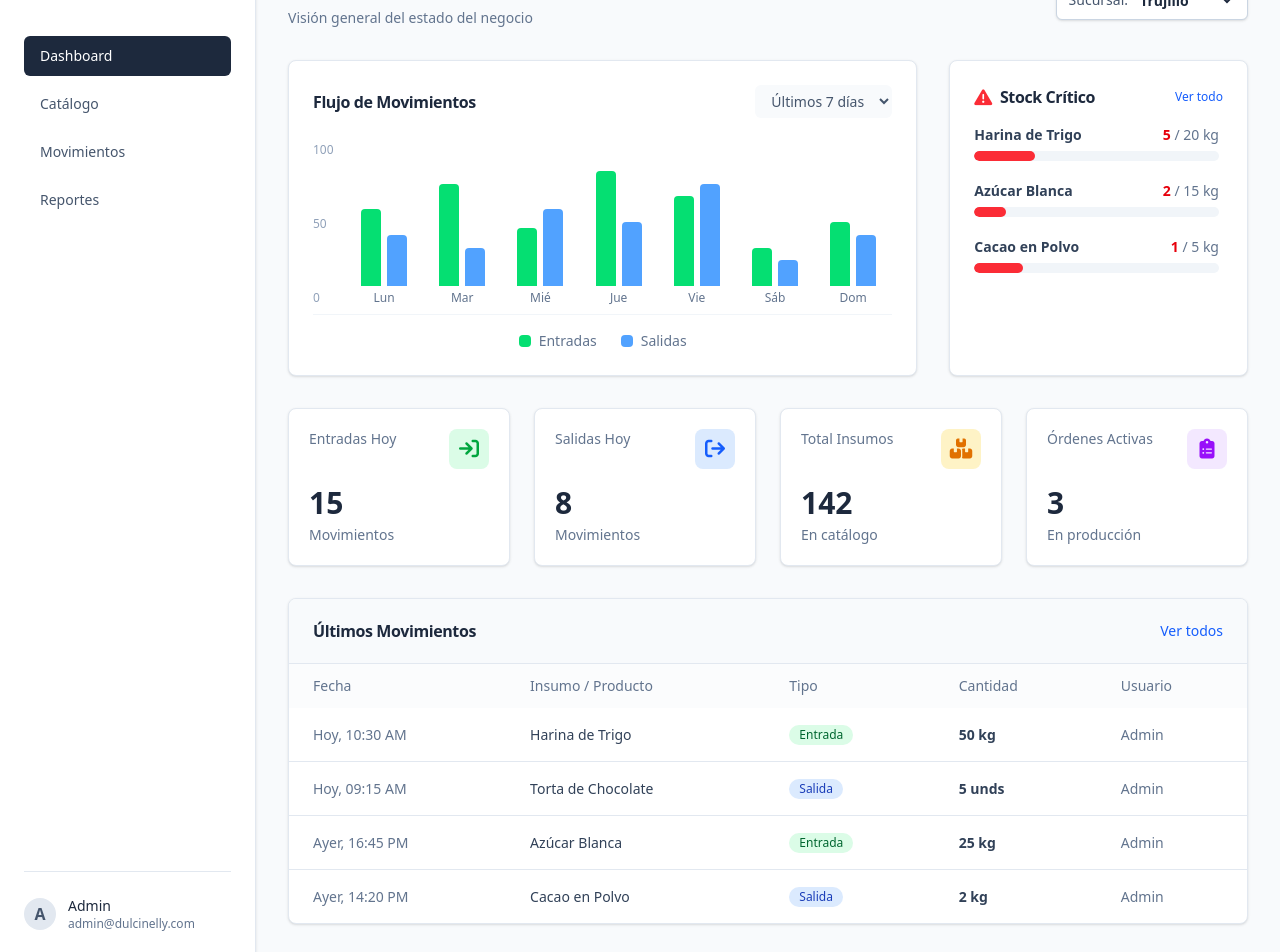
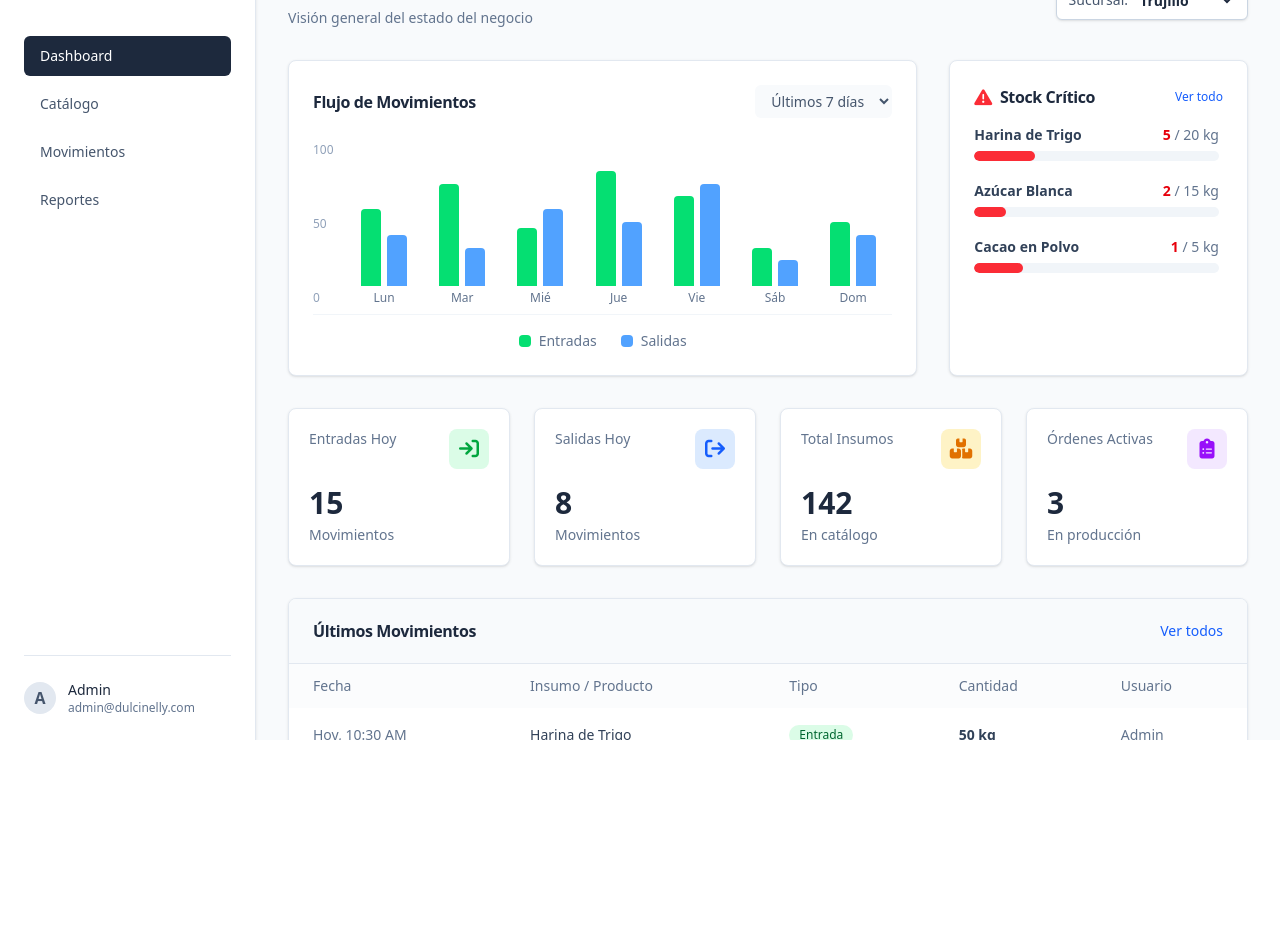
Before and after one commit to GerardoRodr/DulcinellyERP, an Angular app: page /dashboard in a window 1280 px wide. Shown: the part 60-1012 px from the top of the page. After the commit the page ends 800 px from the top, so only its background shows below. Built offline with nearby package versions, Linux system fonts and the light colour scheme.

Commit message:
refactor: implement LayoutComponent to centralize sidebar and remove duplicate code across views

```diff
--- a/src/app/features/catalog/catalog.component.html
+++ b/src/app/features/catalog/catalog.component.html
@@ -1,41 +1,4 @@
-<div class="min-h-screen bg-slate-50 flex text-slate-800 font-sans relative">
-
-  <!-- Sidebar -->
-  <aside class="w-64 bg-white border-r border-slate-200 p-6 flex flex-col flex-shrink-0 shadow-sm z-10">
-    <div class="flex items-center mb-10">
-      <div class="w-8 h-8 rounded bg-slate-800 flex items-center justify-center mr-3">
-        <i class="fa-solid fa-cookie-bite text-white"></i>
-      </div>
-      <h1 class="text-xl font-bold text-slate-800 tracking-tight">DulciNelly</h1>
-    </div>
-
-    <nav class="space-y-2 text-sm font-medium">
-      <a *ngFor="let item of menuItems"
-         [routerLink]="item.route"
-         class="block px-4 py-2.5 rounded-md transition-colors duration-200"
-         [class.bg-slate-800]="item.active"
-         [class.text-white]="item.active"
-         [class.text-slate-600]="!item.active"
-         [class.hover:bg-slate-100]="!item.active"
-         [class.hover:text-slate-900]="!item.active">
-        {{ item.label }}
-      </a>
-    </nav>
-
-    <div class="mt-auto pt-6 border-t border-slate-200">
-      <div class="flex items-center">
-        <div class="w-8 h-8 rounded-full bg-slate-200 flex items-center justify-center text-slate-600 font-bold mr-3">A</div>
-        <div>
-          <p class="text-sm font-medium text-slate-800">Admin</p>
-          <p class="text-xs text-slate-500">admin@dulcinelly.com</p>
-        </div>
-      </div>
-    </div>
-  </aside>
-
-  <!-- Main Content -->
-  <main class="flex-1 p-8 overflow-y-auto">
-    <div class="max-w-6xl mx-auto">
+<div class="max-w-6xl mx-auto">
 
       <!-- Header Area -->
       <div class="flex flex-col sm:flex-row sm:items-center sm:justify-between mb-8">
@@ -108,7 +71,6 @@
       </div>
 
     </div>
-  </main>
 
   <!-- Modal overlay -->
   <div *ngIf="showModal" class="fixed inset-0 bg-slate-900/50 flex items-center justify-center z-50 p-4">
@@ -179,5 +141,3 @@
 
     </div>
   </div>
-
-</div>
--- a/src/app/features/catalog/catalog.component.ts
+++ b/src/app/features/catalog/catalog.component.ts
@@ -32,12 +32,7 @@ export class CatalogComponent {
   isEditing = false;
   productForm: FormGroup;
 
-  menuItems = [
-    { label: 'Dashboard', active: false, route: '/dashboard' },
-    { label: 'Catálogo', active: true, route: '/catalog' },
-    { label: 'Movimientos', active: false, route: '/movimientos' },
-    { label: 'Reportes', active: false, route: '/reportes' }
-  ];
+
 
   constructor(private fb: FormBuilder) {
     this.productForm = this.fb.group({
--- a/src/app/features/dashboard/dashboard.component.html
+++ b/src/app/features/dashboard/dashboard.component.html
@@ -1,41 +1,4 @@
-<div class="min-h-screen bg-slate-50 flex text-slate-800 font-sans">
-
-  <!-- Sidebar -->
-  <aside class="w-64 bg-white border-r border-slate-200 p-6 flex flex-col flex-shrink-0 shadow-sm z-10">
-    <div class="flex items-center mb-10">
-      <div class="w-8 h-8 rounded bg-slate-800 flex items-center justify-center mr-3">
-        <i class="fa-solid fa-cookie-bite text-white"></i>
-      </div>
-      <h1 class="text-xl font-bold text-slate-800 tracking-tight">DulciNelly</h1>
-    </div>
-
-    <nav class="space-y-2 text-sm font-medium">
-      <a *ngFor="let item of menuItems"
-         [routerLink]="item.route"
-         class="block px-4 py-2.5 rounded-md transition-colors duration-200"
-         [class.bg-slate-800]="item.active"
-         [class.text-white]="item.active"
-         [class.text-slate-600]="!item.active"
-         [class.hover:bg-slate-100]="!item.active"
-         [class.hover:text-slate-900]="!item.active">
-        {{ item.label }}
-      </a>
-    </nav>
-
-    <div class="mt-auto pt-6 border-t border-slate-200">
-      <div class="flex items-center">
-        <div class="w-8 h-8 rounded-full bg-slate-200 flex items-center justify-center text-slate-600 font-bold mr-3">A</div>
-        <div>
-          <p class="text-sm font-medium text-slate-800">Admin</p>
-          <p class="text-xs text-slate-500">admin@dulcinelly.com</p>
-        </div>
-      </div>
-    </div>
-  </aside>
-
-  <!-- Main Content -->
-  <main class="flex-1 p-8 overflow-y-auto">
-    <div class="max-w-5xl mx-auto">
+<div class="max-w-5xl mx-auto">
 
       <!-- Header Area -->
       <div class="flex flex-col sm:flex-row sm:items-center sm:justify-between mb-8">
@@ -216,5 +179,3 @@
       </div>
 
     </div>
-  </main>
-</div>
--- a/src/app/features/dashboard/dashboard.component.ts
+++ b/src/app/features/dashboard/dashboard.component.ts
@@ -33,12 +33,6 @@ export class DashboardComponent {
     { date: 'Ayer, 14:20 PM', item: 'Cacao en Polvo', type: 'Salida', qty: '2 kg', user: 'Admin' }
   ];
 
-  menuItems = [
-    { label: 'Dashboard', active: true, route: '/dashboard' },
-    { label: 'Catálogo', active: false, route: '/catalog' },
-    { label: 'Movimientos', active: false, route: '/movimientos' },
-    { label: 'Reportes', active: false, route: '/reportes' }
-  ];
 
   onBranchChange(event: Event) {
     const selectElement = event.target as HTMLSelectElement;
--- a/src/app/features/movimientos/movimientos.component.html
+++ b/src/app/features/movimientos/movimientos.component.html
@@ -1,41 +1,4 @@
-<div class="min-h-screen bg-slate-50 flex text-slate-800 font-sans relative">
-
-  <!-- Sidebar -->
-  <aside class="w-64 bg-white border-r border-slate-200 p-6 flex flex-col flex-shrink-0 shadow-sm z-10">
-    <div class="flex items-center mb-10">
-      <div class="w-8 h-8 rounded bg-slate-800 flex items-center justify-center mr-3">
-        <i class="fa-solid fa-cookie-bite text-white"></i>
-      </div>
-      <h1 class="text-xl font-bold text-slate-800 tracking-tight">DulciNelly</h1>
-    </div>
-
-    <nav class="space-y-2 text-sm font-medium">
-      <a *ngFor="let item of menuItems"
-         [routerLink]="item.route"
-         class="block px-4 py-2.5 rounded-md transition-colors duration-200"
-         [class.bg-slate-800]="item.active"
-         [class.text-white]="item.active"
-         [class.text-slate-600]="!item.active"
-         [class.hover:bg-slate-100]="!item.active"
-         [class.hover:text-slate-900]="!item.active">
-        {{ item.label }}
-      </a>
-    </nav>
-
-    <div class="mt-auto pt-6 border-t border-slate-200">
-      <div class="flex items-center">
-        <div class="w-8 h-8 rounded-full bg-slate-200 flex items-center justify-center text-slate-600 font-bold mr-3">A</div>
-        <div>
-          <p class="text-sm font-medium text-slate-800">Admin</p>
-          <p class="text-xs text-slate-500">admin@dulcinelly.com</p>
-        </div>
-      </div>
-    </div>
-  </aside>
-
-  <!-- Main Content -->
-  <main class="flex-1 p-8 overflow-y-auto">
-    <div class="max-w-3xl mx-auto">
+<div class="max-w-3xl mx-auto">
 
       <!-- Header Area -->
       <div class="mb-8">
@@ -147,5 +110,3 @@
       </div>
 
     </div>
-  </main>
-</div>
--- a/src/app/features/movimientos/movimientos.component.ts
+++ b/src/app/features/movimientos/movimientos.component.ts
@@ -16,12 +16,7 @@ export class MovimientosComponent implements OnInit {
   isSubmitting = false;
   successMessage = '';
 
-  menuItems = [
-    { label: 'Dashboard', active: false, route: '/dashboard' },
-    { label: 'Catálogo', active: false, route: '/catalog' },
-    { label: 'Movimientos', active: true, route: '/movimientos' },
-    { label: 'Reportes', active: false, route: '/reportes' }
-  ];
+
 
   insumos = [
     { id: 'INS-001', name: 'Harina de Trigo' },
--- a/src/app/features/reportes/reportes.component.html
+++ b/src/app/features/reportes/reportes.component.html
@@ -1,41 +1,4 @@
-<div class="min-h-screen bg-slate-50 flex text-slate-800 font-sans relative">
-
-  <!-- Sidebar -->
-  <aside class="w-64 bg-white border-r border-slate-200 p-6 flex flex-col flex-shrink-0 shadow-sm z-10">
-    <div class="flex items-center mb-10">
-      <div class="w-8 h-8 rounded bg-slate-800 flex items-center justify-center mr-3">
-        <i class="fa-solid fa-cookie-bite text-white"></i>
-      </div>
-      <h1 class="text-xl font-bold text-slate-800 tracking-tight">DulciNelly</h1>
-    </div>
-
-    <nav class="space-y-2 text-sm font-medium">
-      <a *ngFor="let item of menuItems"
-         [routerLink]="item.route"
-         class="block px-4 py-2.5 rounded-md transition-colors duration-200"
-         [class.bg-slate-800]="item.active"
-         [class.text-white]="item.active"
-         [class.text-slate-600]="!item.active"
-         [class.hover:bg-slate-100]="!item.active"
-         [class.hover:text-slate-900]="!item.active">
-        {{ item.label }}
-      </a>
-    </nav>
-
-    <div class="mt-auto pt-6 border-t border-slate-200">
-      <div class="flex items-center">
-        <div class="w-8 h-8 rounded-full bg-slate-200 flex items-center justify-center text-slate-600 font-bold mr-3">A</div>
-        <div>
-          <p class="text-sm font-medium text-slate-800">Admin</p>
-          <p class="text-xs text-slate-500">admin@dulcinelly.com</p>
-        </div>
-      </div>
-    </div>
-  </aside>
-
-  <!-- Main Content -->
-  <main class="flex-1 p-8 overflow-y-auto">
-    <div class="max-w-7xl mx-auto">
+<div class="max-w-7xl mx-auto">
 
       <!-- Header Area -->
       <div class="flex flex-col sm:flex-row sm:items-center sm:justify-between mb-8">
@@ -138,5 +101,3 @@
       </div>
 
     </div>
-  </main>
-</div>
--- a/src/app/features/reportes/reportes.component.ts
+++ b/src/app/features/reportes/reportes.component.ts
@@ -13,12 +13,7 @@ import { RouterModule } from '@angular/router';
 export class ReportesComponent {
   filterForm: FormGroup;
 
-  menuItems = [
-    { label: 'Dashboard', active: false, route: '/dashboard' },
-    { label: 'Catálogo', active: false, route: '/catalog' },
-    { label: 'Movimientos', active: false, route: '/movimientos' },
-    { label: 'Reportes', active: true, route: '/reportes' }
-  ];
+
 
   movimientos = [
     { id: 'MOV-1001', fecha: '2026-06-07 08:30:00', producto: 'Harina de Trigo', cantidad: '+50', tipo: 'Entrada', usuario: 'Carlos Admin', motivo: 'Compra a proveedor', orden: '-' },
--- /dev/null
+++ b/src/app/shared/layout/layout.component.html
@@ -0,0 +1,42 @@
+<div class="h-screen overflow-hidden bg-slate-50 flex text-slate-800 font-sans relative">
+
+  <!-- Sidebar -->
+  <aside class="w-64 bg-white border-r border-slate-200 p-6 flex flex-col flex-shrink-0 shadow-sm z-10">
+    <div class="flex items-center mb-10">
+      <div class="w-8 h-8 rounded bg-slate-800 flex items-center justify-center mr-3">
+        <i class="fa-solid fa-cookie-bite text-white"></i>
+      </div>
+      <h1 class="text-xl font-bold text-slate-800 tracking-tight">DulciNelly</h1>
+    </div>
+
+    <nav class="space-y-2 text-sm font-medium">
+      <a *ngFor="let item of menuItems"
+         [routerLink]="item.route"
+         routerLinkActive="bg-slate-800 text-white"
+         [routerLinkActiveOptions]="{exact: false}"
+         #rla="routerLinkActive"
+         class="block px-4 py-2.5 rounded-md transition-colors duration-200"
+         [class.text-slate-600]="!rla.isActive"
+         [class.hover:bg-slate-100]="!rla.isActive"
+         [class.hover:text-slate-900]="!rla.isActive">
+        {{ item.label }}
+      </a>
+    </nav>
+
+    <div class="mt-auto pt-6 border-t border-slate-200">
+      <div class="flex items-center">
+        <div class="w-8 h-8 rounded-full bg-slate-200 flex items-center justify-center text-slate-600 font-bold mr-3">A</div>
+        <div>
+          <p class="text-sm font-medium text-slate-800">Admin</p>
+          <p class="text-xs text-slate-500">admin@dulcinelly.com</p>
+        </div>
+      </div>
+    </div>
+  </aside>
+
+  <!-- Main Content Area -->
+  <main class="flex-1 p-8 overflow-y-auto">
+    <router-outlet></router-outlet>
+  </main>
+
+</div>
--- /dev/null
+++ b/src/app/shared/layout/layout.component.ts
@@ -0,0 +1,18 @@
+import { Component } from '@angular/core';
+import { CommonModule } from '@angular/common';
+import { RouterModule } from '@angular/router';
+
+@Component({
+  selector: 'app-layout',
+  standalone: true,
+  imports: [CommonModule, RouterModule],
+  templateUrl: './layout.component.html'
+})
+export class LayoutComponent {
+  menuItems = [
+    { label: 'Dashboard', route: '/dashboard' },
+    { label: 'Catálogo', route: '/catalog' },
+    { label: 'Movimientos', route: '/movimientos' },
+    { label: 'Reportes', route: '/reportes' }
+  ];
+}
```
Also changed, not shown: src/app/app.routes.ts (+11 -4 lines).
